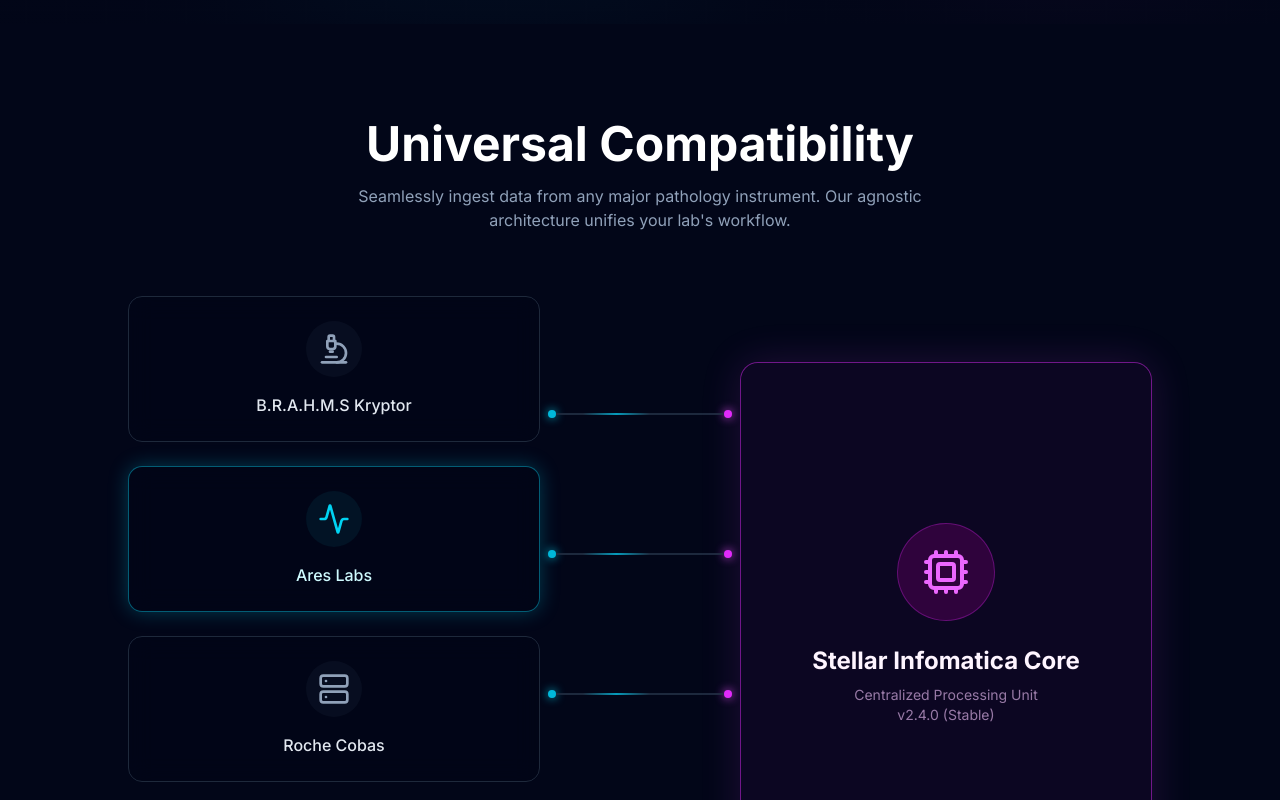
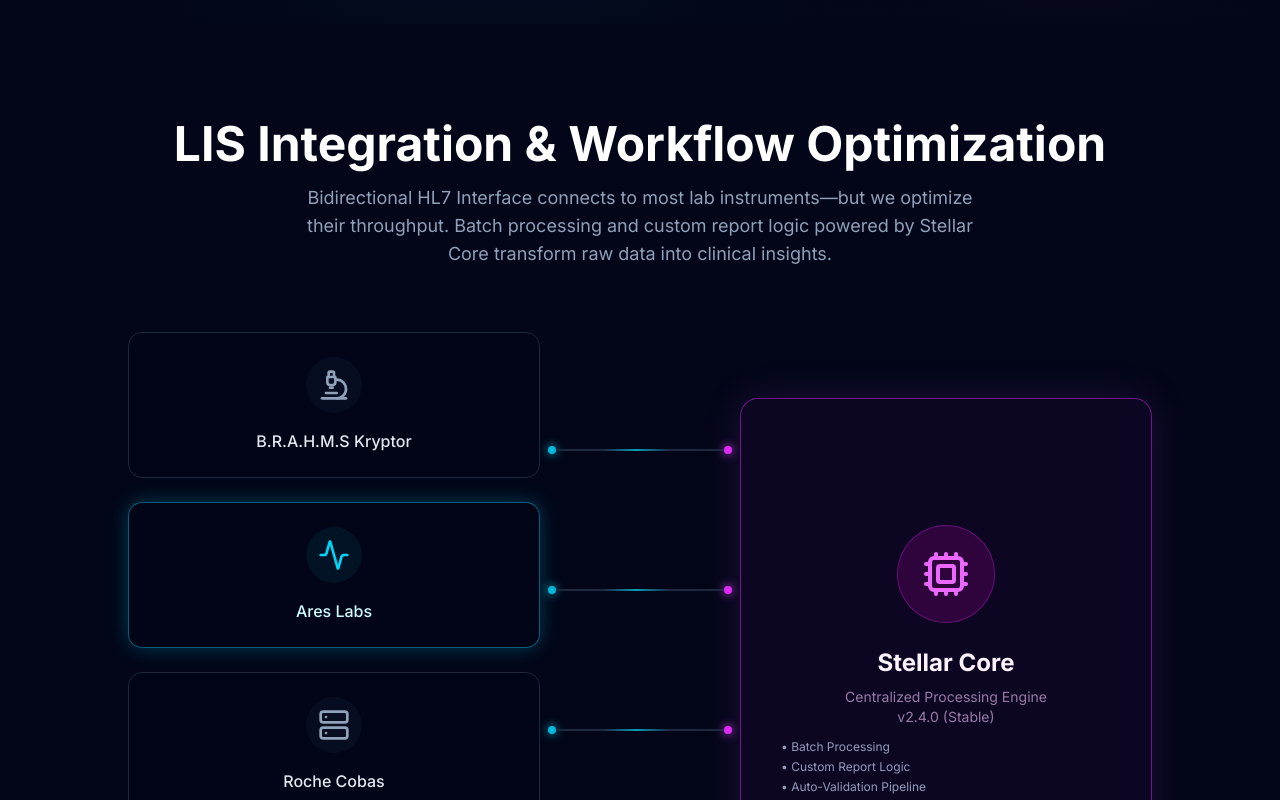
Before and after one commit to JaskiratOberoi/stellar-infomatica-site, a Next.js app: page / in a window 1280 px wide. Shown: the part 840-1640 px from the top of the page. Built offline with nearby package versions, Linux system fonts and the light colour scheme.

Commit message:
Add automatic error handling for FTP deployment
- Add retry mechanism for FTP sync failures
- First attempt uses normal sync with state file
- On failure, retry with dangerous-clean-slate to force fresh sync
- This handles missing directory errors from stale state files

```diff
--- a/app/page.tsx
+++ b/app/page.tsx
@@ -1,6 +1,7 @@
 import { Hero } from "@/components/sections/Hero";
 import { IntegrationEcosystem } from "@/components/sections/IntegrationEcosystem";
 import { TwinSupportSection } from "@/components/sections/TwinSupportSection";
+import { AboutMission } from "@/components/sections/AboutMission";
 import { ContactFooter } from "@/components/sections/ContactFooter";
 
 export default function Home() {
@@ -9,6 +10,7 @@
       <Hero />
       <IntegrationEcosystem />
       <TwinSupportSection />
+      <AboutMission />
       <ContactFooter />
     </>
   );
--- a/components/instruments/InstrumentCard.tsx
+++ b/components/instruments/InstrumentCard.tsx
@@ -14,7 +14,7 @@
     return (
         <motion.div
             className={cn(
-                "glass-panel p-6 flex flex-col items-center gap-4 rounded-xl cursor-pointer transition-all",
+                "glass-panel p-6 flex flex-col items-center gap-4 rounded-xl cursor-pointer transition-all relative group",
                 isActive && "shadow-[0_0_20px_rgba(6,182,212,0.3)] border-cyan-500/50"
             )}
             whileHover={{ scale: 1.05 }}
@@ -27,6 +27,15 @@
                 <Icon size={32} className={cn("text-slate-400 transition-colors", isActive && "text-cyan-400")} />
             </div>
             <span className={cn("font-medium text-slate-200", isActive && "text-cyan-100")}>{label}</span>
+
+            {/* Tooltip */}
+            <div className="absolute -bottom-12 left-1/2 -translate-x-1/2 opacity-0 group-hover:opacity-100 transition-opacity pointer-events-none z-10">
+                <div className="bg-slate-900 border border-slate-700 rounded-lg px-3 py-2 text-xs text-slate-300 whitespace-nowrap shadow-lg">
+                    <div>Protocol: ASTM/HL7</div>
+                    <div>Status: Auto-Validated</div>
+                </div>
+                <div className="absolute -top-1 left-1/2 -translate-x-1/2 w-2 h-2 bg-slate-900 border-l border-t border-slate-700 rotate-45"></div>
+            </div>
         </motion.div>
     );
 }
--- /dev/null
+++ b/components/sections/AboutMission.tsx
@@ -0,0 +1,35 @@
+"use client";
+
+export function AboutMission() {
+    return (
+        <section className="py-24 bg-slate-950 relative overflow-hidden">
+            <div className="container mx-auto px-4">
+                <div className="max-w-4xl mx-auto">
+                    <div className="text-center mb-12">
+                        <h2 className="text-3xl md:text-5xl font-bold text-white mb-6">
+                            Built for the Modern Era of Prenatal Screening
+                        </h2>
+                    </div>
+
+                    <div className="space-y-6 text-lg text-slate-300 leading-relaxed">
+                        <p className="text-slate-400">
+                            For over three decades, industry leaders have provided legacy stability to prenatal screening labs. Their systems have served the market well, establishing foundational workflows that countless diagnostic centers rely on today.
+                        </p>
+
+                        <p className="text-white">
+                            But the landscape has shifted. The rise of <span className="text-cyan-400 font-semibold">IVF treatments</span>, the increasing complexity of <span className="text-cyan-400 font-semibold">twin pregnancies</span>, and the demand for <span className="text-cyan-400 font-semibold">real-time data visualization</span> have exposed the limitations of systems built for a different era.
+                        </p>
+
+                        <p className="text-slate-300">
+                            Stellar Infomatica was architected from the ground up to meet these challenges. <span className="text-fuchsia-400 font-semibold">Next-generation algorithms</span>, <span className="text-fuchsia-400 font-semibold">unencumbered by legacy code</span>, power our <span className="text-fuchsia-400 font-semibold">native twin architecture</span>—treating each fetus as a distinct patient from the moment of data ingestion, not as an exception to be adjusted retroactively.
+                        </p>
+
+                        <p className="text-slate-400 italic border-l-4 border-cyan-500/30 pl-6 py-2">
+                            We respect the past. We're building the future.
+                        </p>
+                    </div>
+                </div>
+            </div>
+        </section>
+    );
+}
--- a/components/sections/IntegrationEcosystem.tsx
+++ b/components/sections/IntegrationEcosystem.tsx
@@ -17,9 +17,9 @@
         <section className="py-24 bg-slate-950 relative overflow-hidden">
             <div className="container px-4 mx-auto">
                 <div className="text-center mb-16">
-                    <h2 className="text-3xl md:text-5xl font-bold text-white mb-4">Universal Compatibility</h2>
-                    <p className="text-slate-400 max-w-xl mx-auto">
-                        Seamlessly ingest data from any major pathology instrument. Our agnostic architecture unifies your lab's workflow.
+                    <h2 className="text-3xl md:text-5xl font-bold text-white mb-4">LIS Integration & Workflow Optimization</h2>
+                    <p className="text-slate-400 max-w-2xl mx-auto text-lg">
+                        Bidirectional HL7 Interface connects to most lab instruments—but we optimize their throughput. Batch processing and custom report logic powered by Stellar Core transform raw data into clinical insights.
                     </p>
                 </div>
 
@@ -60,10 +60,15 @@
                             <div className="bg-fuchsia-950/50 p-6 rounded-full border border-fuchsia-500/30 mb-6">
                                 <Cpu size={48} className="text-fuchsia-400" />
                             </div>
-                            <h3 className="text-2xl font-bold text-white mb-2">Stellar Infomatica Core</h3>
-                            <p className="text-sm text-fuchsia-200/60 text-center">
-                                Centralized Processing Unit <br /> v2.4.0 (Stable)
+                            <h3 className="text-2xl font-bold text-white mb-2">Stellar Core</h3>
+                            <p className="text-sm text-fuchsia-200/60 text-center mb-3">
+                                Centralized Processing Engine <br /> v2.4.0 (Stable)
                             </p>
+                            <div className="text-xs text-slate-400 space-y-1 text-left w-full px-2">
+                                <p>• Batch Processing</p>
+                                <p>• Custom Report Logic</p>
+                                <p>• Auto-Validation Pipeline</p>
+                            </div>
                         </div>
                     </div>
 
@@ -86,7 +91,13 @@
                     {/* Core Box */}
                     <div className="glass-panel p-8 text-center border-fuchsia-500/50 rounded-xl">
                         <Cpu size={40} className="mx-auto text-fuchsia-400 mb-4" />
-                        <h3 className="text-xl font-bold text-white">Stellar Infomatica Core</h3>
+                        <h3 className="text-xl font-bold text-white mb-2">Stellar Core</h3>
+                        <p className="text-xs text-slate-400 mb-3">v2.4.0 (Stable)</p>
+                        <div className="text-xs text-slate-400 space-y-1">
+                            <p>• Batch Processing</p>
+                            <p>• Custom Report Logic</p>
+                            <p>• Auto-Validation Pipeline</p>
+                        </div>
                     </div>
                 </div>
 
```
